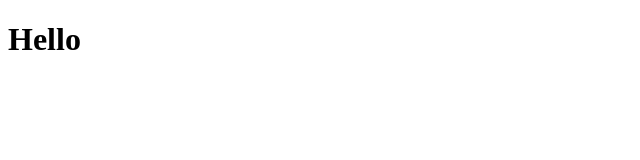
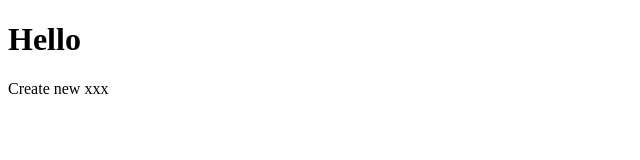
Before and after one commit to taemotherlode01/git1, a plain HTML site: page index.html in a window 1280 px wide. Shown: the whole page, without its empty margins (0-640 px from the left). Drawn offline with Linux system fonts and the light colour scheme.

Commit message:
Create New in index.html

```diff
--- a/index.html
+++ b/index.html
@@ -7,5 +7,6 @@
 </head>
 <body>
     <h1>Hello</h1>
+    Create new xxx
 </body>
 </html>
```
